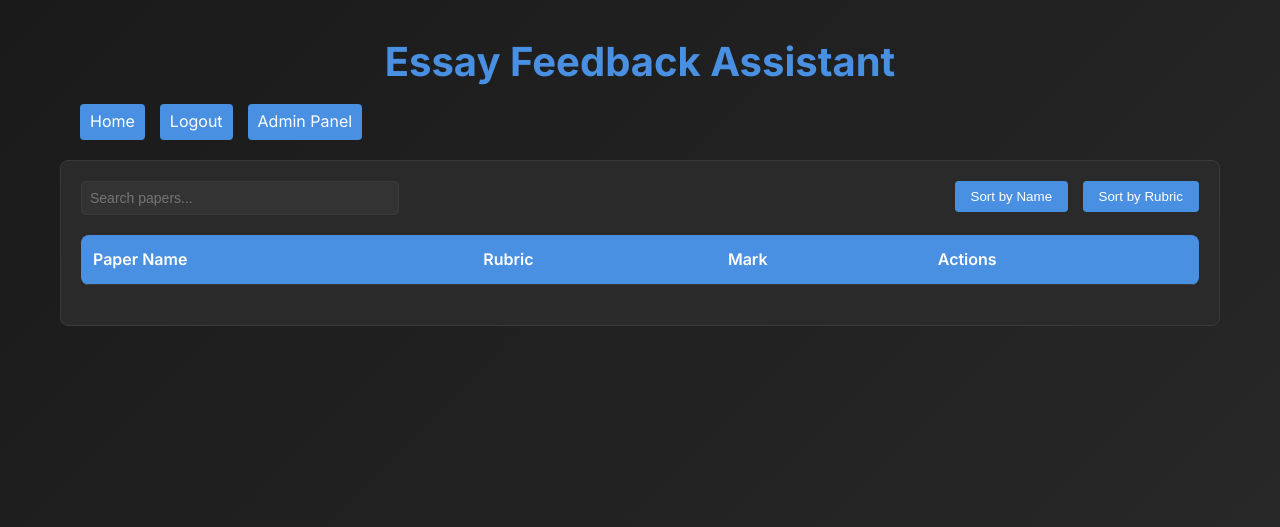
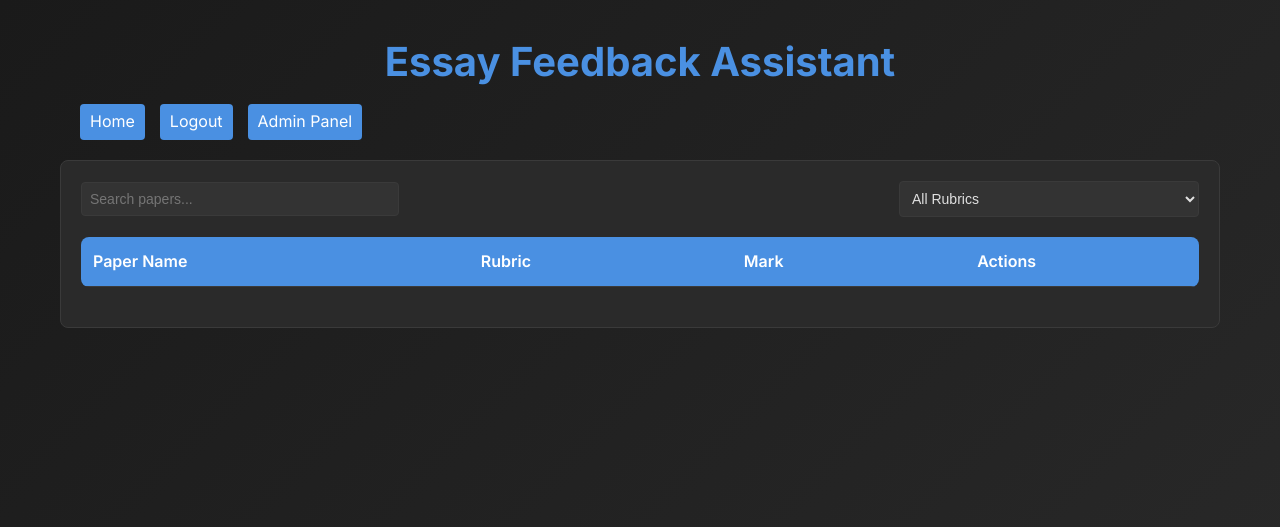
Before and after one commit to tcspears/ai_feedback_assistant, a Flask app: page /list_papers in a window 1280 px wide. Shown: the top 527 px of the page. Run offline with Flask 3, Linux system fonts and the light colour scheme; a user stored in the database is signed in; lists and menus that the app fills with data are empty; parts of the project's set-up code (start-up, migrations or seed data) failed here and were passed over; some libraries are stand-ins or nearby versions.

Commit message:
Improvements to list_papers table

```diff
--- a/static/css/style.css
+++ b/static/css/style.css
@@ -727,6 +727,22 @@ th {
     color: white;
 }
 
+th.sortable {
+    cursor: pointer;
+    position: relative;
+    user-select: none;
+}
+
+th.sortable:hover {
+    background: var(--hover-color);
+}
+
+.sort-icon {
+    display: inline-block;
+    width: 10px;
+    margin-left: 5px;
+}
+
 tr:hover {
     background: var(--summary-bg);
 }
@@ -891,11 +907,25 @@ label[for="is_admin"] {
     display: flex;
     justify-content: space-between;
     margin-bottom: 20px;
+    align-items: center;
+    gap: 15px;
 }
 
 #searchInput {
     padding: 8px;
-    width: 300px;
+    flex: 1;
+    max-width: 300px;
+    background: var(--summary-bg);
+    border: 1px solid var(--border-color);
+    border-radius: 4px;
+    color: var(--text-color);
+    font-size: 14px;
+}
+
+#rubricFilter {
+    padding: 8px;
+    flex: 1;
+    max-width: 300px;
     background: var(--summary-bg);
     border: 1px solid var(--border-color);
     border-radius: 4px;
--- a/templates/list_papers.html
+++ b/templates/list_papers.html
@@ -23,27 +23,33 @@
         <div class="papers-list-container">
             <div class="search-sort-container">
                 <input type="text" id="searchInput" placeholder="Search papers..." onkeyup="filterPapers()">
-                <div class="sort-buttons">
-                    <button onclick="sortTable('name')">Sort by Name</button>
-                    <button onclick="sortTable('rubric')">Sort by Rubric</button>
-                </div>
+                <select id="rubricFilter" onchange="filterByRubric()">
+                    <option value="all">All Rubrics</option>
+                    {% set rubrics = [] %}
+                    {% for paper in papers %}
+                        {% if paper.rubric_name not in rubrics %}
+                            {% set _ = rubrics.append(paper.rubric_name) %}
+                            <option value="{{ paper.rubric_name }}">{{ paper.rubric_name }}</option>
+                        {% endif %}
+                    {% endfor %}
+                </select>
             </div>
 
             <table id="papersTable">
                 <thead>
                     <tr>
-                        <th>Paper Name</th>
-                        <th>Rubric</th>
-                        <th>Mark</th>
+                        <th class="sortable" data-column="name">Paper Name <span class="sort-icon"></span></th>
+                        <th class="sortable" data-column="rubric">Rubric <span class="sort-icon"></span></th>
+                        <th class="sortable" data-column="mark">Mark <span class="sort-icon"></span></th>
                         <th>Actions</th>
                     </tr>
                 </thead>
                 <tbody>
                     {% for paper in papers %}
-                    <tr>
+                    <tr data-rubric="{{ paper.rubric_name }}">
                         <td><a href="{{ url_for('paper', file_hash=paper.hash) }}">{{ paper.filename }}</a></td>
                         <td>{{ paper.rubric_name }}</td>
-                        <td>{{ paper.mark if paper.mark is not none else 'Not marked' }}</td>
+                        <td data-mark="{{ paper.mark if paper.mark is not none else -1 }}">{{ paper.mark if paper.mark is not none else 'Not marked' }}</td>
                         <td>
                             <button onclick="deletePaper('{{ paper.hash }}', '{{ paper.filename }}')" class="delete-btn">
                                 Delete
@@ -57,35 +63,104 @@
     </div>
 
     <script>
+        // Track current sort state
+        let currentSort = {
+            column: null,
+            ascending: true
+        };
+
+        // Add click event listeners to sortable column headers
+        document.addEventListener('DOMContentLoaded', function() {
+            const sortableHeaders = document.querySelectorAll('th.sortable');
+            sortableHeaders.forEach(header => {
+                header.addEventListener('click', function() {
+                    const column = this.getAttribute('data-column');
+
+                    // Toggle sort direction if clicking the same column
+                    if (currentSort.column === column) {
+                        currentSort.ascending = !currentSort.ascending;
+                    } else {
+                        currentSort.column = column;
+                        currentSort.ascending = true;
+                    }
+
+                    // Update sort icons
+                    updateSortIcons();
+
+                    // Sort the table
+                    sortTable(column, currentSort.ascending);
+                });
+            });
+        });
+
+        function updateSortIcons() {
+            // Clear all icons first
+            document.querySelectorAll('.sort-icon').forEach(icon => {
+                icon.innerHTML = '';
+            });
+
+            // Set the icon for the current sort column
+            if (currentSort.column) {
+                const currentHeader = document.querySelector(`th[data-column="${currentSort.column}"]`);
+                const icon = currentHeader.querySelector('.sort-icon');
+                icon.innerHTML = currentSort.ascending ? ' ▲' : ' ▼';
+            }
+        }
+
+        function sortTable(column, ascending) {
+            const table = document.getElementById('papersTable');
+            const rows = Array.from(table.querySelectorAll('tbody tr'));
+
+            rows.sort((a, b) => {
+                let aValue, bValue;
+
+                if (column === 'name') {
+                    aValue = a.cells[0].textContent.toLowerCase();
+                    bValue = b.cells[0].textContent.toLowerCase();
+                } else if (column === 'rubric') {
+                    aValue = a.cells[1].textContent.toLowerCase();
+                    bValue = b.cells[1].textContent.toLowerCase();
+                } else if (column === 'mark') {
+                    // Use the data-mark attribute for numerical sorting
+                    aValue = parseInt(a.cells[2].getAttribute('data-mark'));
+                    bValue = parseInt(b.cells[2].getAttribute('data-mark'));
+                }
+
+                // Compare the values
+                if (aValue < bValue) return ascending ? -1 : 1;
+                if (aValue > bValue) return ascending ? 1 : -1;
+                return 0;
+            });
+
+            // Reorder the rows in the table
+            const tbody = table.querySelector('tbody');
+            rows.forEach(row => tbody.appendChild(row));
+        }
+
         function filterPapers() {
             const input = document.getElementById('searchInput');
             const filter = input.value.toLowerCase();
+            const rubricFilter = document.getElementById('rubricFilter').value;
             const table = document.getElementById('papersTable');
             const rows = table.getElementsByTagName('tr');
 
             for (let i = 1; i < rows.length; i++) {
                 const nameCell = rows[i].getElementsByTagName('td')[0];
+                const rubricValue = rows[i].getAttribute('data-rubric');
+
                 if (nameCell) {
                     const text = nameCell.textContent || nameCell.innerText;
-                    rows[i].style.display = text.toLowerCase().includes(filter) ? '' : 'none';
+                    const matchesSearch = text.toLowerCase().includes(filter);
+                    const matchesRubric = (rubricFilter === 'all' || rubricValue === rubricFilter);
+
+                    rows[i].style.display = (matchesSearch && matchesRubric) ? '' : 'none';
                 }
             }
         }
 
-        function sortTable(column) {
-            const table = document.getElementById('papersTable');
-            const rows = Array.from(table.getElementsByTagName('tr')).slice(1);
-            const columnIndex = column === 'name' ? 0 : 1;
-
-            rows.sort((a, b) => {
-                const aText = a.getElementsByTagName('td')[columnIndex].textContent.toLowerCase();
-                const bText = b.getElementsByTagName('td')[columnIndex].textContent.toLowerCase();
-                return aText.localeCompare(bText);
-            });
-
-            const tbody = table.getElementsByTagName('tbody')[0];
-            tbody.innerHTML = '';
-            rows.forEach(row => tbody.appendChild(row));
+        function filterByRubric() {
+            // This will trigger the combined filter
+            filterPapers();
         }
 
         function deletePaper(hash, filename) {
```
